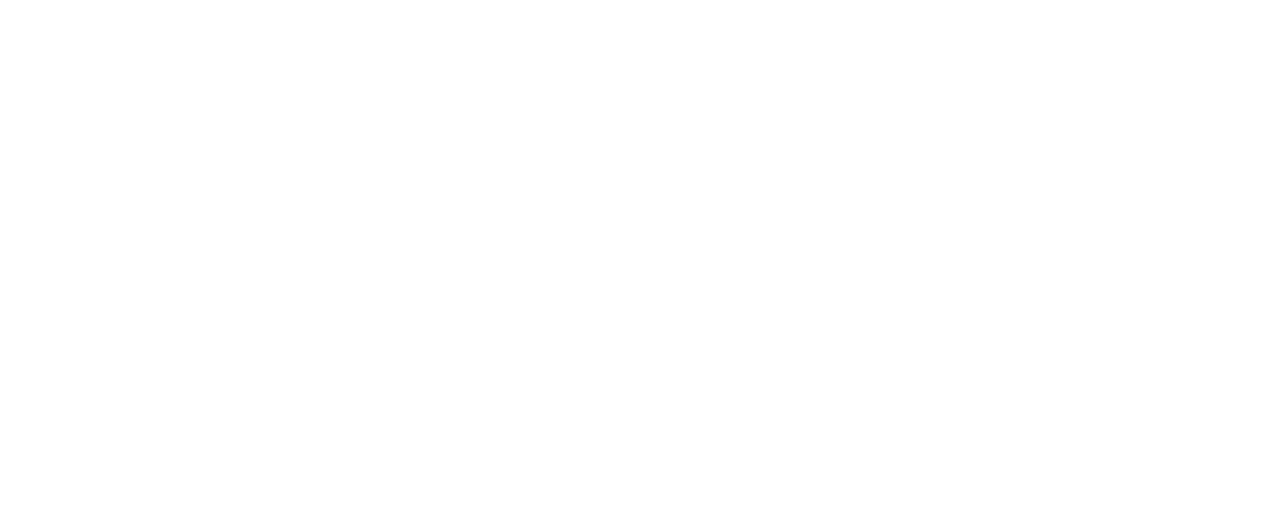
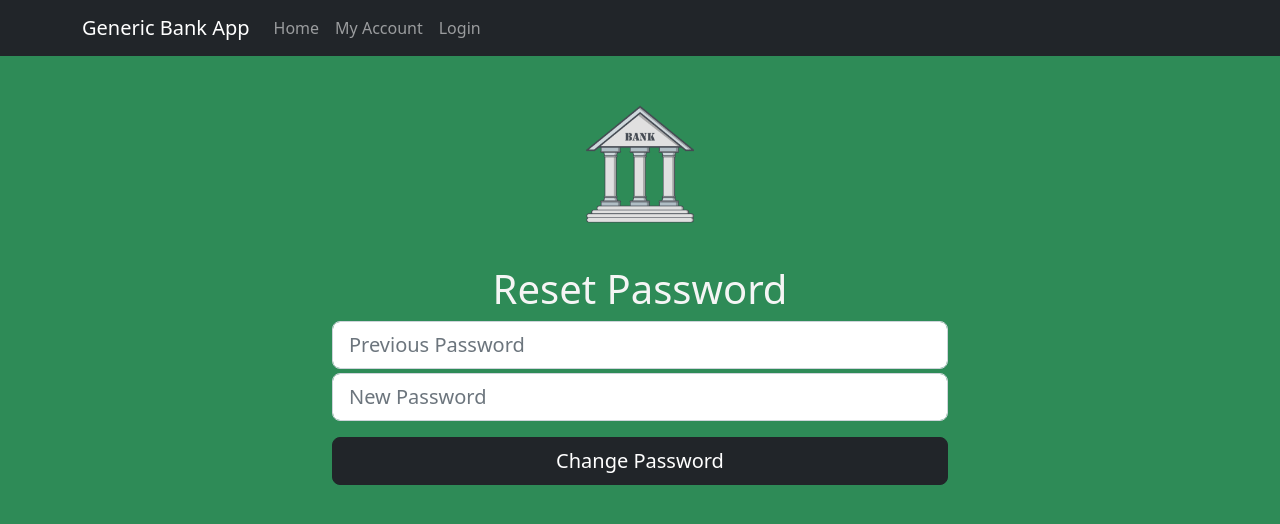
Before and after one commit to GlassCol/Bank-App, a React (Create React App) app in the folder FrontEnd/: page /ResetPassword in a window 1280 px wide. Before the commit this address had no page. Shown: the top 524 px of the page. Built offline with nearby package versions, Linux system fonts and the light colour scheme.

Commit message:
Update to the Account page

```diff
--- a/FrontEnd/src/AccountPage.js
+++ b/FrontEnd/src/AccountPage.js
@@ -3,21 +3,32 @@ import Header from './Components/Header'
 import Sidebar from './Components/SideBar';
 import './CSS/home.css';
 import AccountBalance from './Components/AccountBalance';
+import MostRecentTransaction from './Components/MostRecentTransaction';
 import { Row, Col, Container } from 'react-bootstrap';
+import SettingsCard from './Components/SettingsCard';
+import UpdateInfoCard from './Components/UpdateInfoCard';
+import ResetPasswordCard from './Components/ResetPasswordCard';
 const AccountPage = ({ account }) => {
 
   return (
     <div className='parent'>
       <Header />
-      <div >
-        <div class="row">
-          <div class="col-2">
+      <div style={{ height: '93%'}}>
+        <div class="row" style={{height: '100%'}}>
+          <div class="col align-self-start h-100">
             <Sidebar />
           </div>
-          <div class="col align-self-start p-5">
+          <div class="col align-self-start h-100 p-5" >
+            <h1>Cole Glass</h1>
             <AccountBalance />
+            <MostRecentTransaction />
           </div>
-          <div class="col-sm">
+          <div class="col align-self-start h-100 p-5">
+            <UpdateInfoCard />
+            <SettingsCard />
+          </div>
+          <div class='col-align-self-start w-25 h-100 p-5'>
+            <ResetPasswordCard />
           </div>
         </div>
       </div>
--- a/FrontEnd/src/App.js
+++ b/FrontEnd/src/App.js
@@ -5,6 +5,7 @@ import Login from './Login';
 import CreateAccount from './CreateAccount';
 import AccountPage from './AccountPage';
 import AccountService from './Services/AccountService';
+import ResetPasswordPage from './ResetPasswordPage';
 
 export default function App() {
   return (
@@ -14,6 +15,7 @@ export default function App() {
             <Route path='/login' element={<Login />} />
             <Route path='/CreateAnAccount' element={<CreateAccount />} />
             <Route path='/AccountPage' element={<AccountPage />} />
+            <Route path='/ResetPassword' element={<ResetPasswordPage />} />
       </Routes>
     </Router>
 
--- a/FrontEnd/src/Components/AccountBalance.js
+++ b/FrontEnd/src/Components/AccountBalance.js
@@ -3,11 +3,13 @@ import { Card, Badge, Button, Alert } from "react-bootstrap";
 
 function AccountBalance() {
     return (
-        <div className="card bg-dark sticky-top" style={{ width: '18rem' }}>
+        <div className="card bg-dark sticky-top" style={{ minHeight: '184px', height: "30%",marginTop: '10%',
+        minwidth: '257px', width: '95%'}}>
             <div className="card-body">
-                <h5 className="card-title">Account Balance</h5>
-                <p class="card-text">Your account balance is: $0.00</p>
-                <a href="#" class="btn btn-primary">Deposit</a>
+                <h5 className="card-title" style={{ height: "20%" }}>Account Balance</h5>
+                <p class="card-text" style={{ height: "30%" }}>Your account balance is : $0.00</p>
+                <a href="#" class="btn btn-primary" style={{ height: "25%" }}>Deposit</a>
+                <a href="#" class="btn btn-primary ms-5" style={{ height: "25%" }}>Withdraw</a>
             </div>
          </div>
     )
--- a/FrontEnd/src/Components/Header.js
+++ b/FrontEnd/src/Components/Header.js
@@ -6,7 +6,7 @@ import Navbar from 'react-bootstrap/Navbar';
 function Header() {
   return (
     <>
-      <Navbar bg="dark" variant="dark">
+      <Navbar bg="dark" variant="dark" style={{ height: "7%"}}>
         <Container>
           <Navbar.Brand href="/">Generic Bank App</Navbar.Brand>
           <Nav className="me-auto">
--- /dev/null
+++ b/FrontEnd/src/Components/MostRecentTransaction.js
@@ -0,0 +1,17 @@
+import React from "react"
+import { Card, Badge, Button, Alert } from "react-bootstrap"
+
+function MostRecentTransaction() {
+    return (
+        <div className="card bg-dark sticky-top" style={{ minHeight: '184px', height: "30%",marginTop: '25%',
+        minwidth: '257px', width: '95%'}}>
+            <div className="card-body">
+                <h5 className="card-title" style={{ height: "20%" }}>Most Recent Transaction</h5>
+                <p class="card-text" style={{ height: "25%" }}>You have no recent transactions.</p>
+                <a href="#" class="btn btn-primary" style={{ height: "25%" }}>See All Transactions</a>
+            </div>
+         </div>
+    )
+}
+
+export default MostRecentTransaction
--- /dev/null
+++ b/FrontEnd/src/Components/ResetPasswordCard.js
@@ -0,0 +1,17 @@
+import React from "react";
+import { Card, Badge, Button, Alert } from "react-bootstrap";
+
+function ResetPasswordCard() {
+    return (
+        <div className="card bg-dark sticky-top" style={{ minHeight: '184px', height: "30%",marginTop: '27%',
+        minwidth: '257px', width: '95%'}}>
+            <div className="card-body">
+                <h5 className="card-title" style={{ height: "20%" }}>Reset Password</h5>
+                <p class="card-text" style={{ height: "30%" }}>Change your account password here.</p>
+                <a href="/ResetPassword" class="btn btn-primary" style={{ height: "25%"}}>Reset Password</a>
+            </div>
+         </div>
+    )
+}
+
+export default ResetPasswordCard
--- /dev/null
+++ b/FrontEnd/src/Components/SettingsCard.js
@@ -0,0 +1,17 @@
+import React from "react";
+import { Card, Badge, Button, Alert } from "react-bootstrap";
+
+function SettingsCard() {
+    return (
+        <div className="card bg-dark sticky-top" style={{ minHeight: '184px', height: "30%",marginTop: '25%',
+        minwidth: '257px', width: '95%'}}>
+            <div className="card-body">
+                <h5 className="card-title" style={{ height: "20%" }}>Account Settings</h5>
+                <p class="card-text" style={{ height: "30%" }}>Change your account settings here.</p>
+                <a href="#" class="btn btn-primary" style={{ height: "25%" }}>Change Settings</a>
+            </div>
+         </div>
+    )
+}
+
+export default SettingsCard
--- a/FrontEnd/src/Components/SideBar.js
+++ b/FrontEnd/src/Components/SideBar.js
@@ -11,8 +11,8 @@ import { NavLink } from 'react-router-dom';
 
 const Sidebar = () => {
   return (
-    <div style={{ display: 'flex', height: '100vh', overflow: 'scroll initial' }}>
-      <CDBSidebar textColor="#fff" backgroundColor="#333">
+    <div style={{ display: 'flex', height: '100%' , bottom: '0px' }}>
+      <CDBSidebar textColor="#fff" backgroundColor="#292b2c" style={{ height: '100%'} }>
         <CDBSidebarHeader prefix={<i className="fa fa-bars fa-large"></i>}>
           <a href="/" className="text-decoration-none" style={{ color: 'inherit' }}>
             Sidebar
@@ -33,10 +33,6 @@ const Sidebar = () => {
             <NavLink exact to="/analytics" activeClassName="activeClicked">
               <CDBSidebarMenuItem icon="chart-line">Analytics</CDBSidebarMenuItem>
             </NavLink>
-
-            <NavLink exact to="/hero404" target="_blank" activeClassName="activeClicked">
-              <CDBSidebarMenuItem icon="exclamation-circle">404 page</CDBSidebarMenuItem>
-            </NavLink>
           </CDBSidebarMenu>
         </CDBSidebarContent>
 
--- /dev/null
+++ b/FrontEnd/src/Components/UpdateInfoCard.js
@@ -0,0 +1,17 @@
+import React from "react";
+import { Card, Badge, Button, Alert } from "react-bootstrap";
+
+function UpdateInfoCard() {
+    return (
+        <div className="card bg-dark sticky-top" style={{ minHeight: '184px', height: "30%",marginTop: '25%',
+        minwidth: '257px', width: '95%'}}>
+            <div className="card-body">
+                <h5 className="card-title" style={{ height: "20%" }}>Update Account Information</h5>
+                <p class="card-text" style={{ height: "30%" }}>Update your account information here.</p>
+                <a href="#" class="btn btn-primary" style={{ height: "25%" }}>Update Information</a>
+            </div>
+            </div>
+    )
+}
+
+export default UpdateInfoCard;
--- /dev/null
+++ b/FrontEnd/src/ResetPasswordPage.js
@@ -0,0 +1,35 @@
+import React, {useState } from 'react'
+import Container from 'react-bootstrap/Container'
+import Form from 'react-bootstrap/Form'
+import Button from 'react-bootstrap/Button'
+import Header from './Components/Header'
+import Logo from './Logo.png'
+import './CSS/home.css'
+
+const ResetPasswordPage = () => {
+  return (
+    <div className='parent'>
+    <div><Header /></div>
+    <Container id='main-container' className='d-grid w-50'>
+        <Form id='reset-password-form' className='text-center w-100'>
+          <img
+            className='mb-4 bootstrap-logo'
+            src={Logo}
+            alt='Logo' />
+            <h1>Reset Password</h1>
+            <Form.Group className='mb-1' controlId="previous-password">
+                <Form.Control type='password' size='lg' placeholder='Previous Password' autoComplete='Previous Password' className='position-relative'/>
+            </Form.Group>
+            <Form.Group className='mb-3' controlId="new-password">
+                <Form.Control type='password' size='lg' placeholder='New Password' autoComplete='New Password' className='position-relative' />
+            </Form.Group>
+            <div className='d-grid'>
+            <Button variant='dark' size='lg'>Change Password</Button>
+            </div>
+        </Form>
+    </Container>
+    </div>
+  )
+}
+
+export default ResetPasswordPage
```
Also changed, not shown: 1 other file (tests, documents, lock files or other folders).
